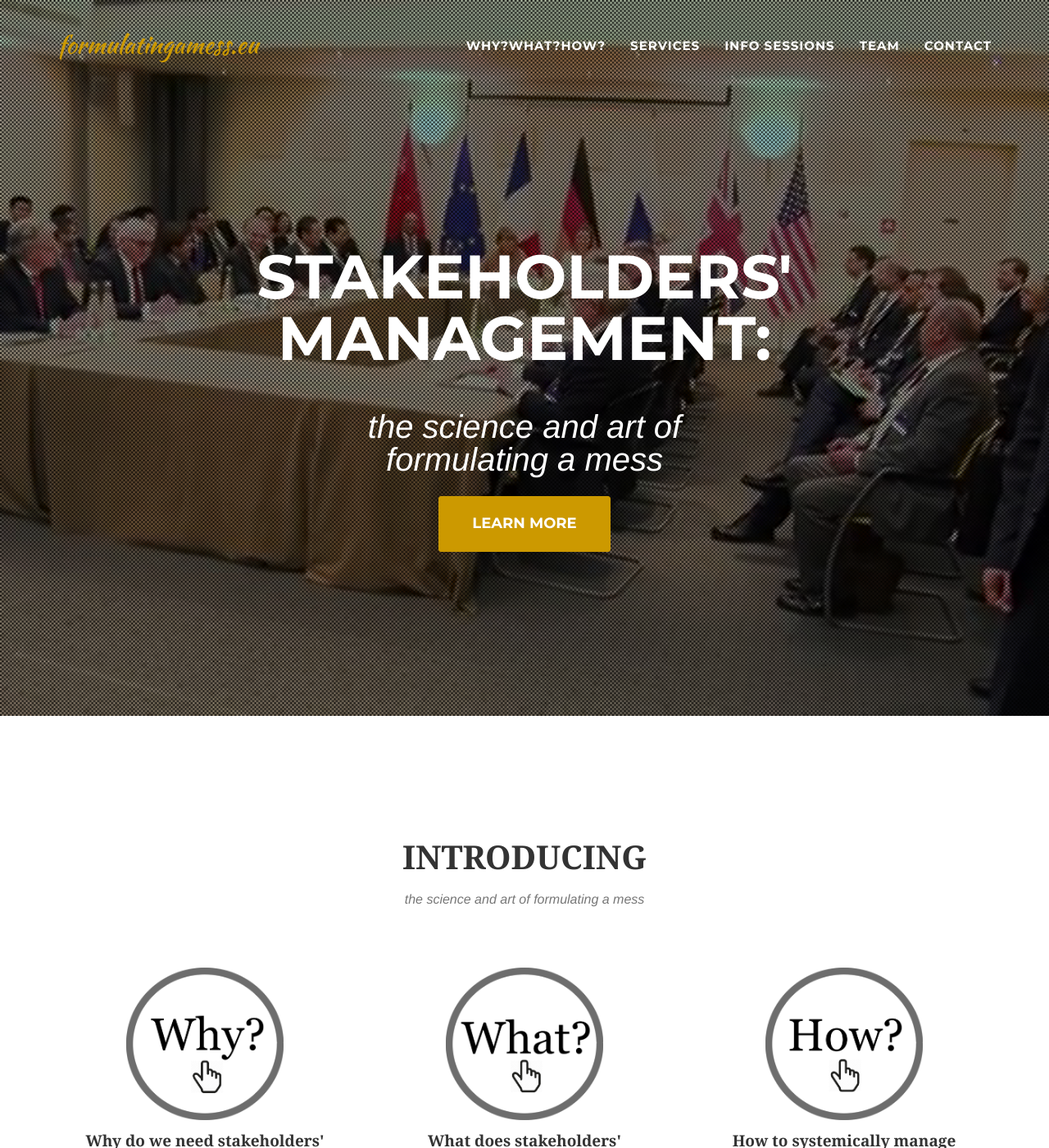
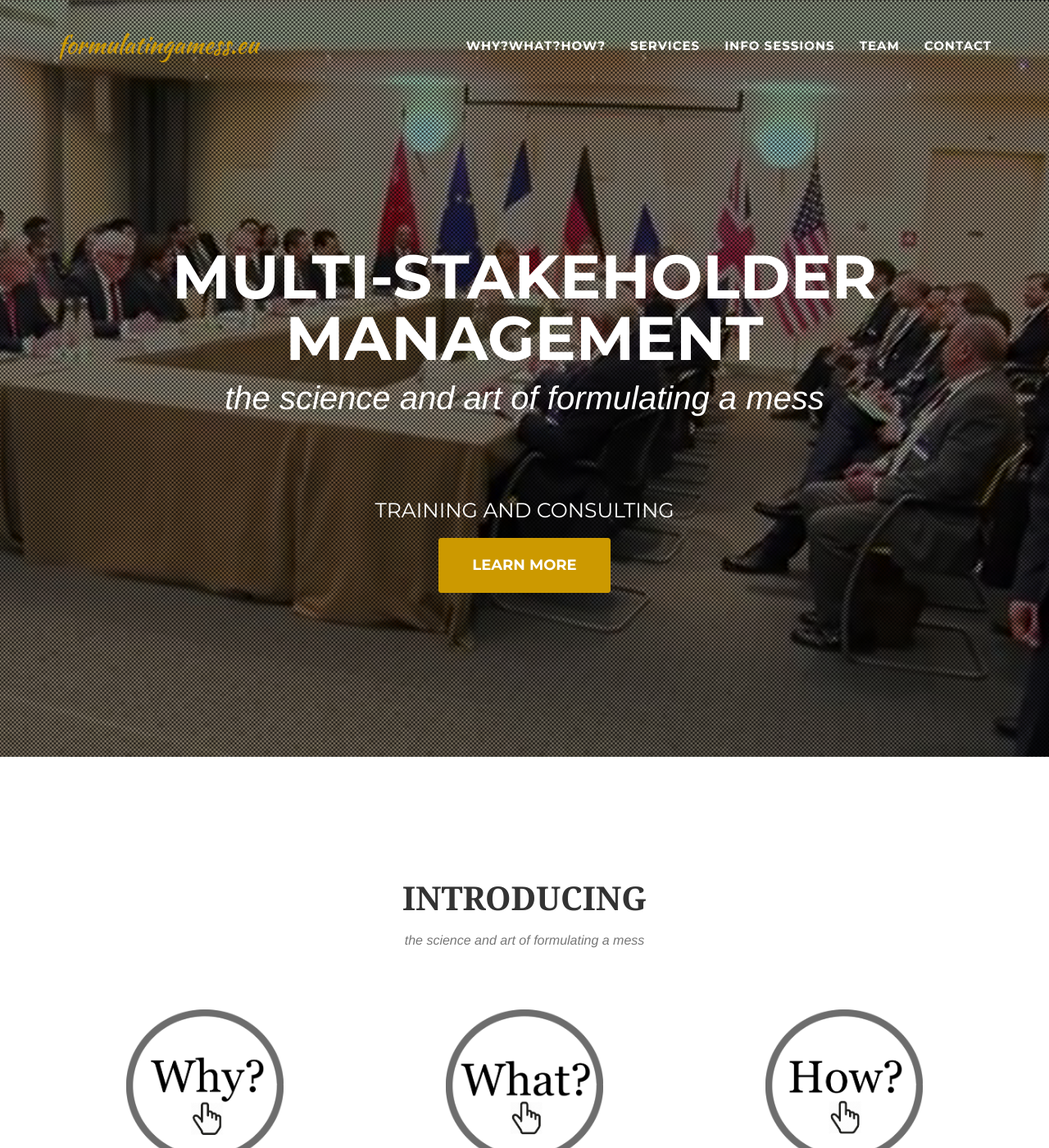
Before and after one commit to formulatingamess/www, a Jekyll site: the page built from index.html, in a window 1280 px wide and 1400 px high. Shown: the whole window at 82% size. Built offline with Jekyll 4.4.1, drawn with Linux system fonts in a browser that asks for light colours; some web fonts are replaced; some of the changed text lies outside the part shown.

Commit message:
solved an error with  white space on the right in android devices

```diff
--- a/_includes/events.html
+++ b/_includes/events.html
@@ -8,9 +8,13 @@
                 </div>
             </div>
             <div class="row">
-                <div id="subscription-form">
-                    <script type="text/javascript" src="//app.mailerlite.com/data/webforms/54799/o1j2n2.js?v4"></script>
+
+                <div class="col-lg-12">
+                    <div id="subscription-form">
+                            <script type="text/javascript" src="//app.mailerlite.com/data/webforms/54799/o1j2n2.js?v4"></script>
+                    </div>
                 </div>
+
             </div>
 
             <!--
--- a/_includes/header.html
+++ b/_includes/header.html
@@ -45,8 +45,9 @@
     <header>
         <div class="container">
             <div class="intro-text">
-                <div class="intro-heading">Stakeholders' Management:</div>
-        <div class="intro-lead-in">the science and art of <br/>formulating a mess<br/></div>
+                <div class="intro-heading">Multi-stakeholder management</div>
+        <div class="intro-lead-in">the science and art of formulating a mess</div>
+        <div class="intro-services">training and consulting</div>
         <a href="#whywhathow" class="page-scroll btn btn-xl">Learn more</a>
             </div>
         </div>
--- a/_includes/services.html
+++ b/_includes/services.html
@@ -24,7 +24,7 @@
                     </a>
                     <div class="service-caption">
                         <h4>Consulting</h4>
-                        <p class="text-muted">Undertaking stakeholders' management tasks in the field.</p>
+                        <p class="text-muted">Undertaking multi-stakeholder management tasks in the field.</p>
                     </div>
                 </div>
 
--- a/_includes/team.html
+++ b/_includes/team.html
@@ -10,7 +10,7 @@
             <div class="row">
                 <div class="col-lg-8 col-lg-offset-2 text-center">
                     <p class="large text-muted">
-                    We are independent professionals with extensive experience in management consulting, policy design, change management, executive coaching, social science research, European project’s management and more. Our combined interdisciplinary expertise allows us to offer a unique, grounded in scientific research and tested in practice methodology of stakeholders’ management - <a class="page-scroll" href="#services">the art and science of formulating a mess</a>. Our offer is based on expertise and pooled resources of our <a class="page-scroll" href="#partners">partners</a>.
+                    We are independent professionals with extensive experience in management consulting, policy design, change management, executive coaching, social science research, European project’s management and more. Our combined interdisciplinary expertise allows us to offer a unique, grounded in scientific research and tested in practice methodology of multi-stakeholder management - <a class="page-scroll" href="#services">the art and science of formulating a mess</a>. Our offer is based on expertise and pooled resources of our <a class="page-scroll" href="#partners">partners</a>.
                     </p>
                 </div>
             </div>
```
Also changed, not shown: _includes/css/agency.css (+24 -10 lines).
